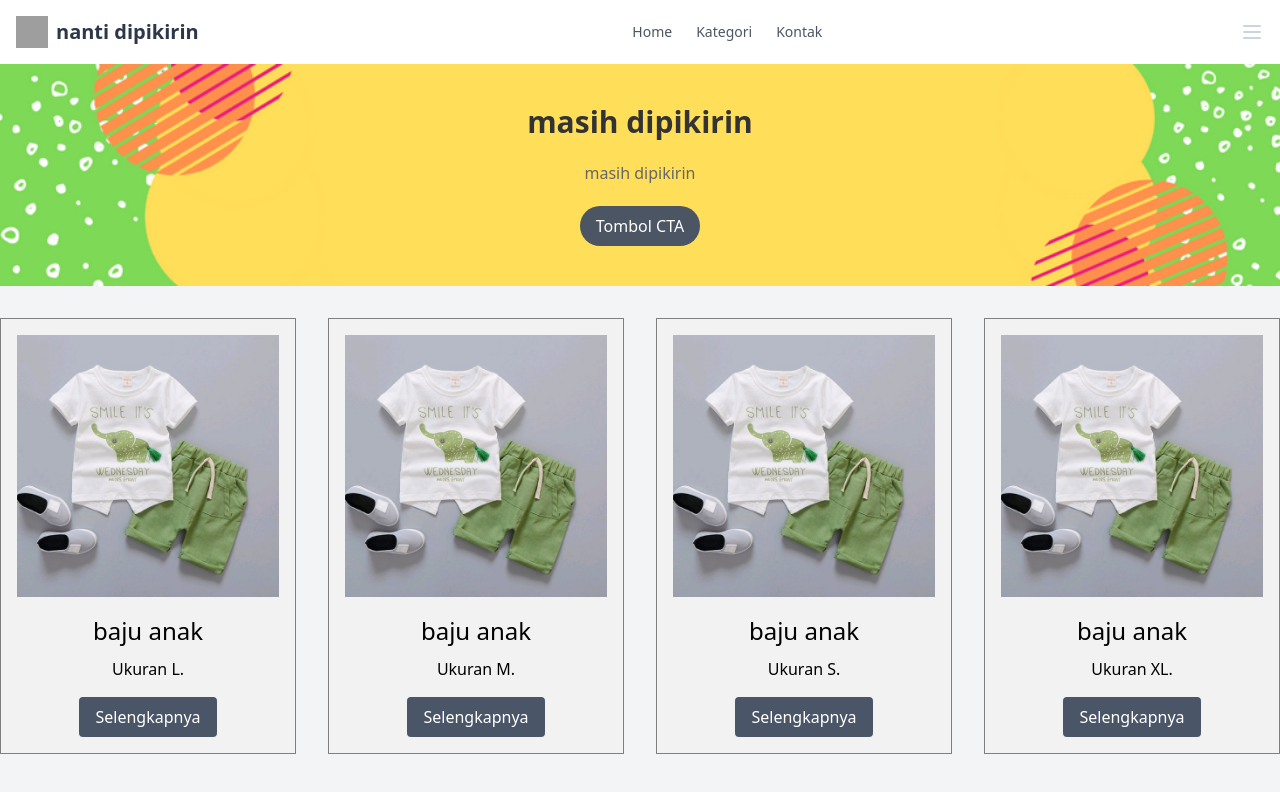
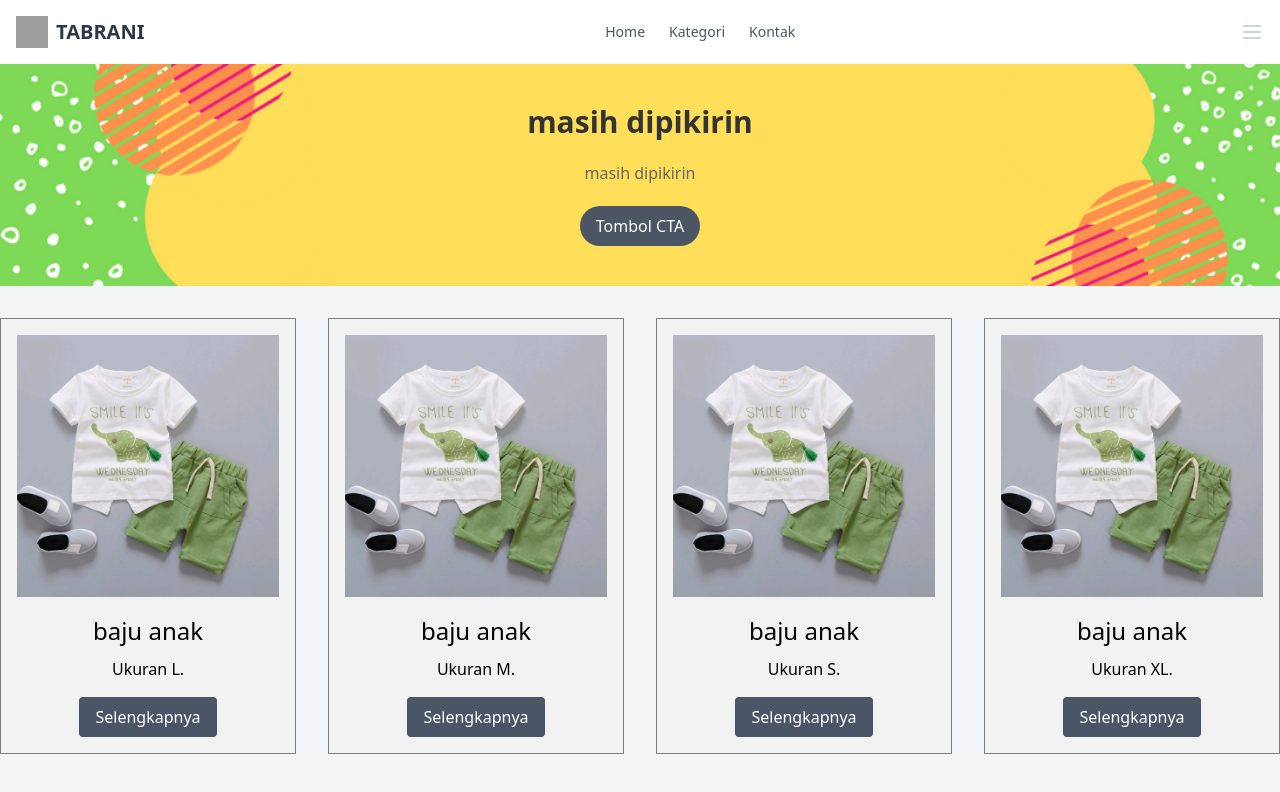
Before and after one commit to Smeagol03/atkatalog, a plain HTML site: page index.html in a window 1280 px wide. Drawn offline with nearby package versions, Linux system fonts and the light colour scheme; grey boxes are pictures that could not be loaded.

Commit message:
Update index.html
nama logo

```diff
--- a/index.html
+++ b/index.html
@@ -276,7 +276,7 @@
       <div class="flex">
         <a href="#" class="flex-shrink-0 flex items-center">
           <img class="h-8 w-8" src="https://tailwindui.com/img/logos/workflow-mark-indigo-500.svg" alt="Workflow">
-          <span class="font-semibold text-xl text-gray-800 ml-2">nanti dipikirin</span>
+          <span class="font-semibold text-xl text-gray-800 ml-2">TABRANI</span>
         </a>
       </div>
       <div class="hidden md:flex md:items-center md:ml-6">
```
